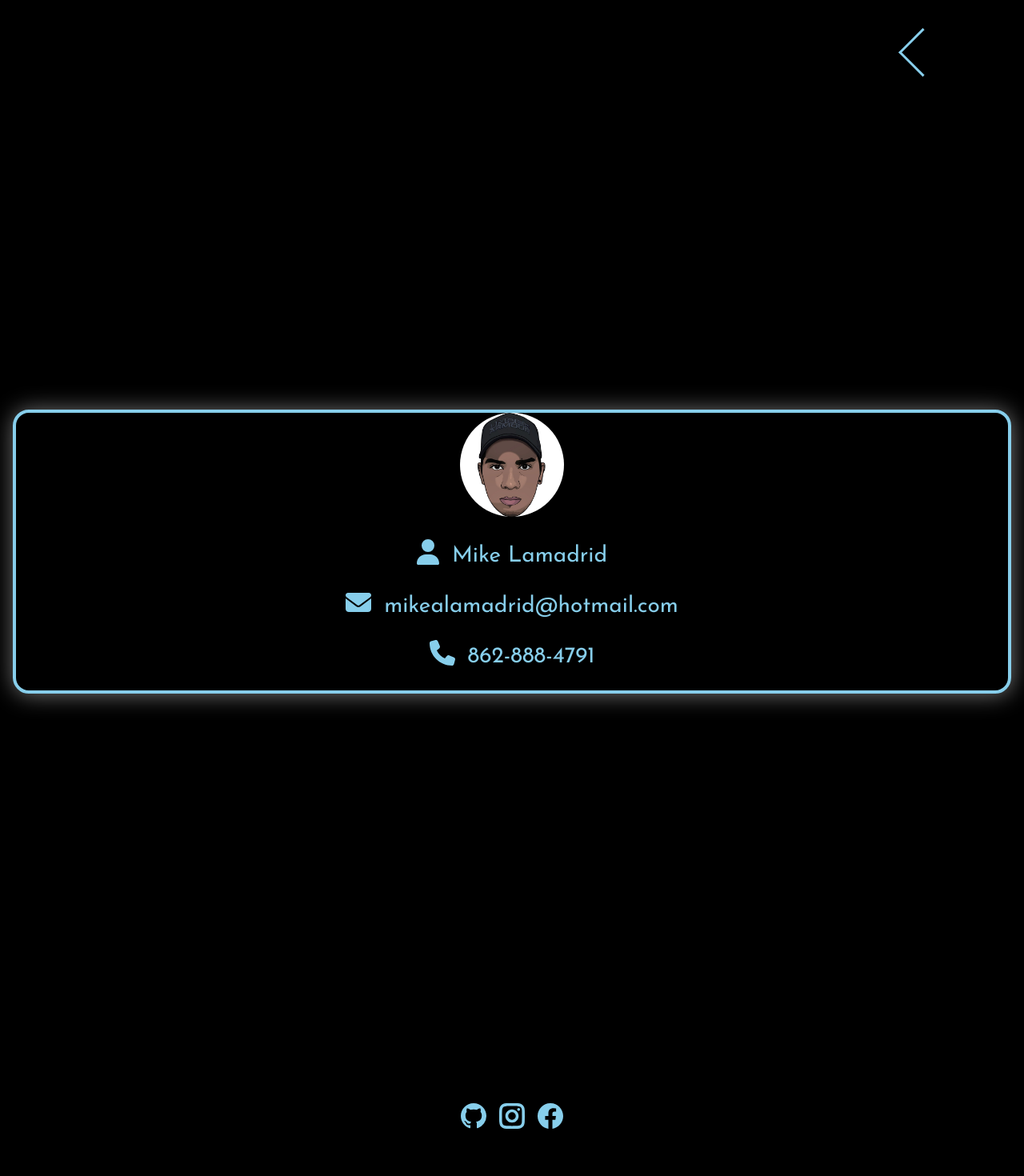
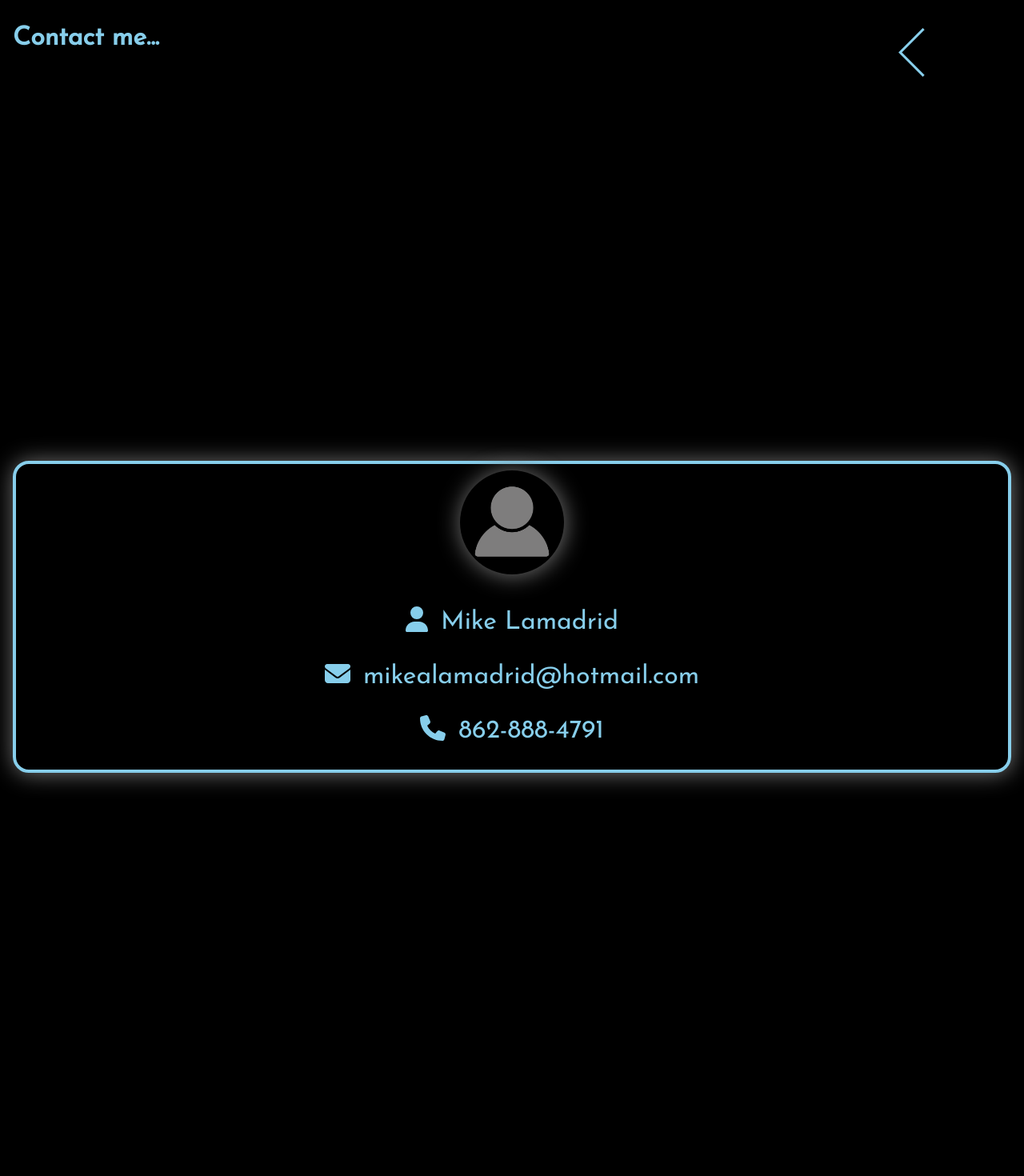
Before and after one commit to Lamadrid-Mike/My-Portfolio, a React (Create React App) app: page /My-Portfolio-React/resume in a window 1280 px wide. Shown: the top 1470 px of the page at 80% size. Before the commit the page ends 1419 px from the top, so only its background shows below. Built offline with nearby package versions, Linux system fonts and the light colour scheme.

Commit message:
css files edited

```diff
--- a/src/components/footer.scss
+++ b/src/components/footer.scss
@@ -1,11 +1,10 @@
-$bg-color: "black";
 $avatar-color: skyblue;
 
 .footerContainer {
-  background-color: $bg-color;
   display: flex;
   flex-direction: row;
   justify-content: center;
+  margin-top: 2.5em;
   gap: 1em;
   .icon {
     font-size: 2rem;
--- a/src/components/home.scss
+++ b/src/components/home.scss
@@ -1,4 +1,3 @@
-$bg-color: "black";
 $avatar-color: skyblue;
 
 body {
@@ -6,11 +5,8 @@ body {
 }
 
 .home-page {
-  height: 650px;
-  width: auto;
   text-align: center;
-  background-color: $bg-color;
-  animation: fadeInAnimation ease 3s;
+  animation: fadeInAnimation ease 2s;
   animation-iteration-count: 1;
   animation-fill-mode: forwards;
   @keyframes fadeInAnimation {
@@ -46,16 +42,16 @@ body {
     display: grid;
     grid-template-columns: 1fr;
     grid-template-rows: 3;
-    gap: 2rem;
+    gap: 1.5rem;
     .btns {
       margin: 0.3rem 0.6rem 0.3rem 0.6rem;
-      border-radius: 1rem;
+      border-radius: 0.6rem;
       padding: 1.2rem;
       color: skyblue;
       font-size: 1.2rem;
       font-weight: bold;
       background-color: black;
-      border: 2px solid white;
+      border: 1px solid white;
     }
   }
 }
--- a/src/components/resume.css
+++ b/src/components/resume.css
@@ -20,12 +20,19 @@
   height: auto;
   border-radius: 50%;
   justify-self: center;
+  box-shadow: 1px 1px 29px #767676;
+  margin: 0.5em;
 }
 
 .contact-container a,
 p {
   text-decoration: none;
   color: skyblue;
-  font-size: 3.5vmin;
+  font-size: 4vmin;
   text-align: center;
 }
+
+.contact-h1 {
+  margin-left: 0.5em;
+  margin-top: 1em;
+}
--- a/src/components/resume.js
+++ b/src/components/resume.js
@@ -5,7 +5,8 @@ import { faEnvelope, faPhone, faUser } from "@fortawesome/free-solid-svg-icons";
 import Footer from "./footer";
 import BackArrow from "./BackArrow";
 import { Link } from "react-router-dom";
-import Logo from "./avatar.jpg";
+import Logo from "../img/profile.png";
+import Fade from "react-reveal/Fade";
 
 // page
 class Resume extends React.Component {
@@ -15,6 +16,8 @@ class Resume extends React.Component {
         <Link to="/">
           <BackArrow />
         </Link>
+        <h1 className="contact-h1">Contact me...</h1>
+        <Fade left>
           <div className="contact-container">
             <img src={Logo} />
             <div className="contact-info">
@@ -34,6 +37,7 @@ class Resume extends React.Component {
               </p>
             </div>
           </div>
+        </Fade>
         <Footer />
       </>
     );
```
Lines whose indentation alone changed are shown as unchanged.
